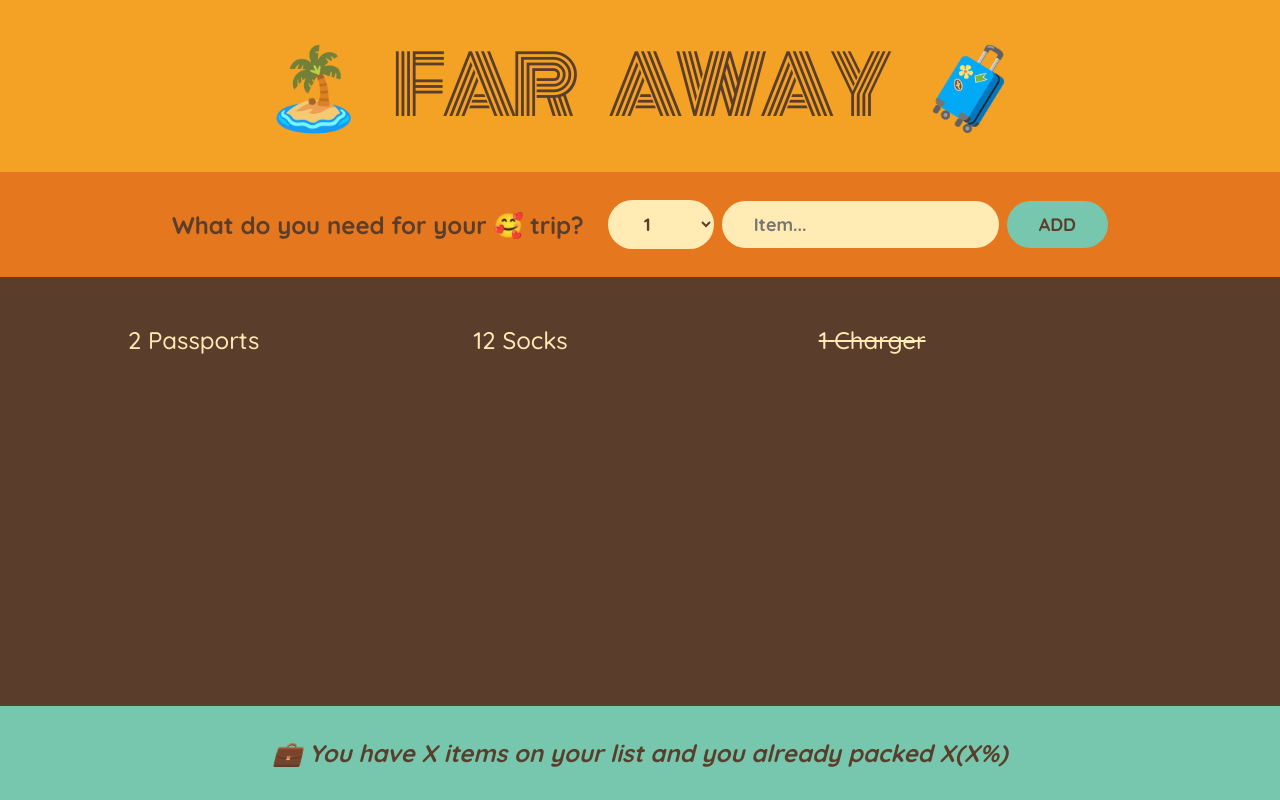
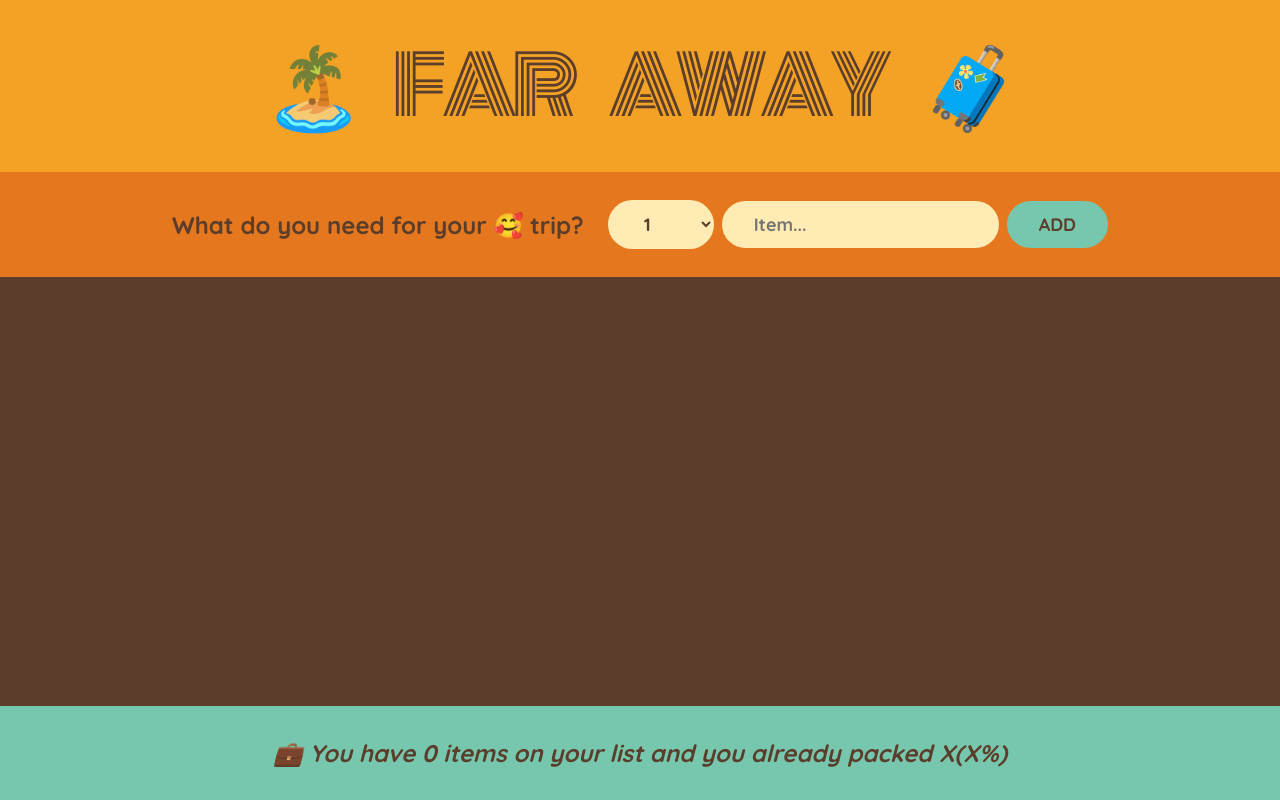
Before and after one commit to drmisssciurus/travel-list, a React (Create React App) app: page / in a window 1280 px wide. Built offline with nearby package versions, Linux system fonts and the light colour scheme; the HTML template or start-up script is replaced by a standard one.

Commit message:
lifting state up

```diff
--- a/src/App.js
+++ b/src/App.js
@@ -7,12 +7,19 @@
 ];
 
 export default function App() {
+  const [items, setItems] = useState([]);
+  console.log(items.length);
+
+  function handleAddItems(item) {
+    setItems((items) => [...items, item]);
+  }
+
   return (
     <div className="app">
       <Logo />
-      <Form />
-      <PackingList />
-      <Stats />
+      <Form onAddItems={handleAddItems} />
+      <PackingList items={items} />
+      <Stats items={items} />
     </div>
   );
 }
@@ -21,17 +28,19 @@
   return <h1>🏝️ Far Away 🧳</h1>;
 }
 
-function Form() {
+function Form({ onAddItems }) {
   const [description, setDescription] = useState('');
   const [quantity, setQuantity] = useState(1);
+
   function handleSumbit(e) {
     e.preventDefault();
 
     if (!description) return;
+
     const newItem = { description, quantity, packed: false, id: Date.now() };
-    console.log(initialItems.push(newItem));
-    console.log(initialItems);
-    initialItems.push(newItem);
+
+    onAddItems(newItem);
+
     setDescription('');
     setQuantity(1);
   }
@@ -60,11 +69,11 @@
   );
 }
 
-function PackingList() {
+function PackingList({ items }) {
   return (
     <div className="list">
       <ul>
-        {initialItems.map((item) => (
+        {items.map((item) => (
           <Item item={item} key={item.id} />
         ))}
       </ul>
@@ -83,10 +92,11 @@
   );
 }
 
-function Stats() {
+function Stats({ items }) {
+  const x = items.length;
   return (
     <footer className="stats">
-      <em>💼 You have X items on your list and you already packed X(X%)</em>
+      <em>💼 You have {x} items on your list and you already packed X(X%)</em>
     </footer>
   );
 }
```
